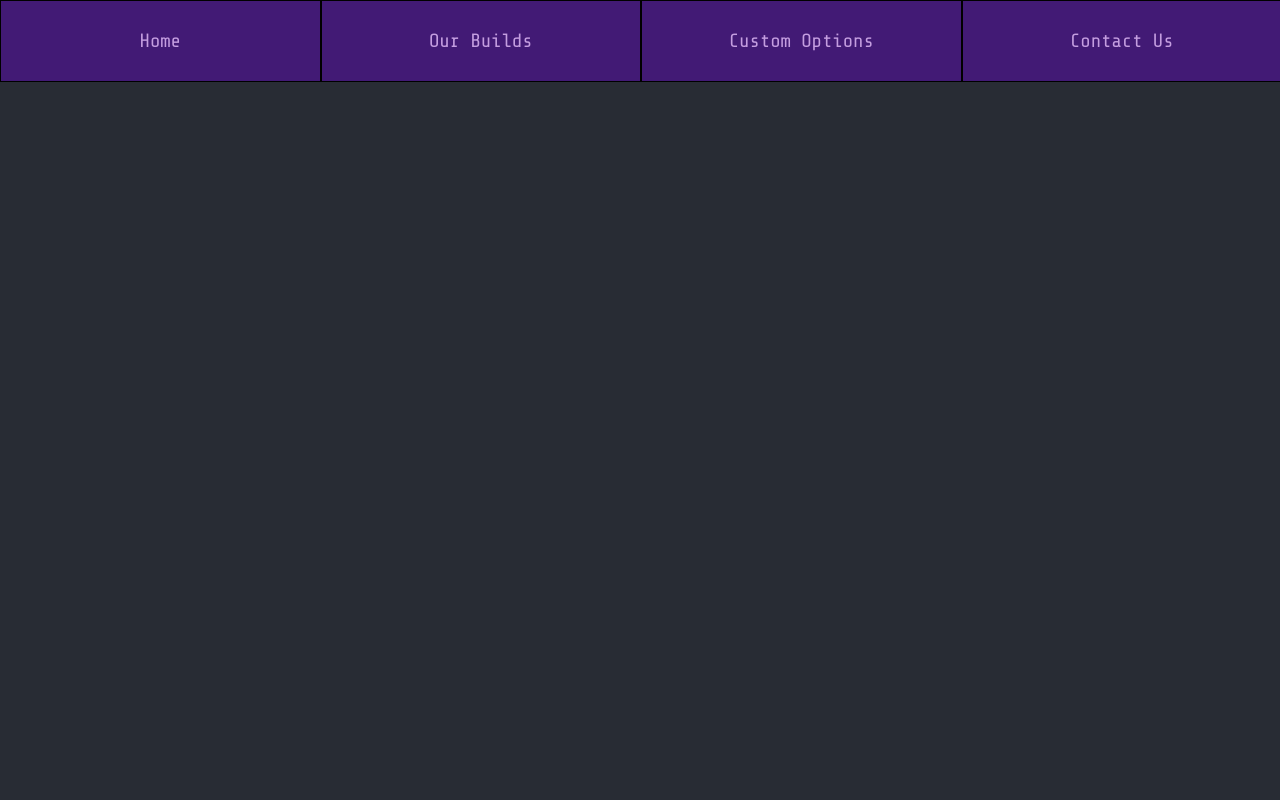
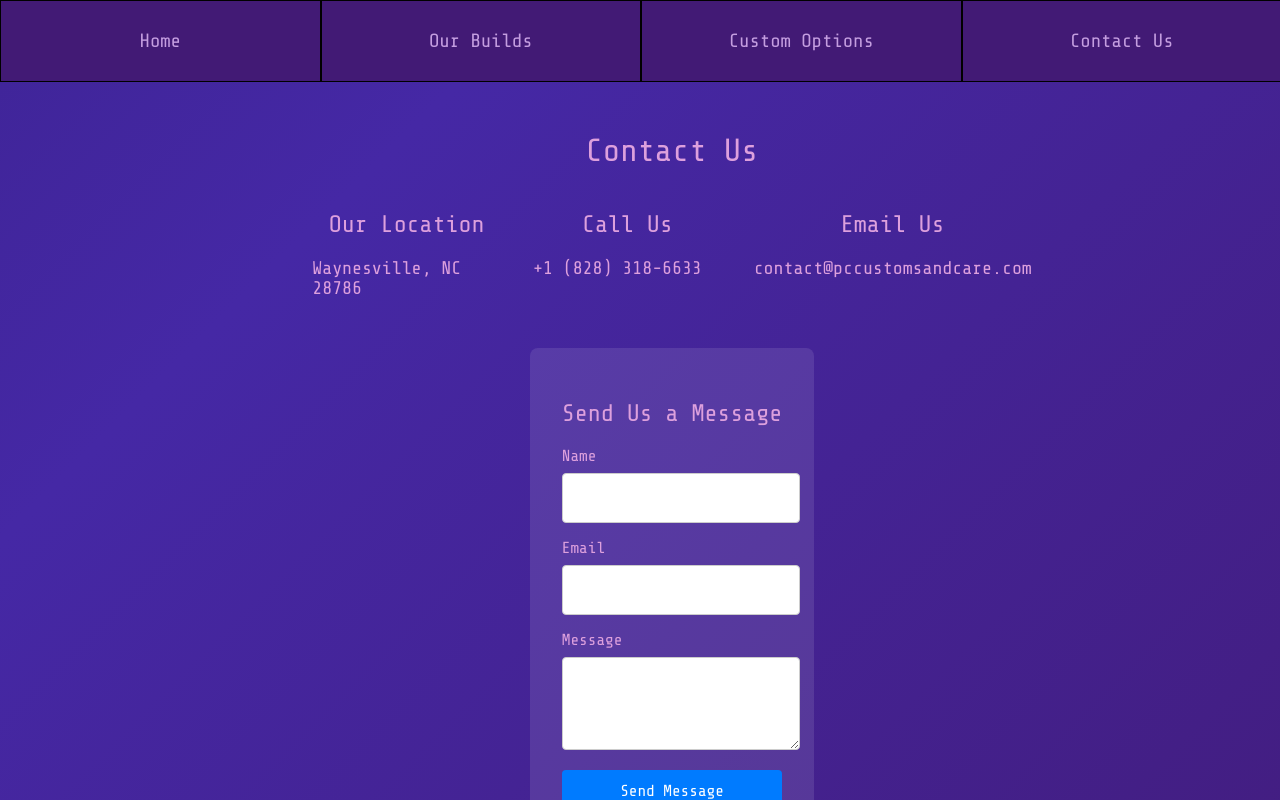
Before and after one commit to TuckTuckC/pc-customs---care, a React (Create React App) app: page /contact in a window 1280 px wide. Built offline with nearby package versions, Linux system fonts and the light colour scheme.

Commit message:
adds contact form

```diff
--- a/src/App.jsx
+++ b/src/App.jsx
@@ -2,6 +2,7 @@ import './App.css';
 import { BrowserRouter as Router, Routes, Route } from 'react-router-dom';
 import Navbar from './Components/Navbar/Navbar.jsx';
 import Home from './Components/Home/Home.jsx';
+import Contact from './Components/Contact/Contact.jsx';
 
 function App() {
   return (
@@ -9,6 +10,7 @@ function App() {
       <Navbar />
       <Routes>
         <Route path="/" element={<Home />} />
+        <Route path="/contact" element={<Contact />} />
       </Routes>
     </Router>
   );
--- /dev/null
+++ b/src/Components/Contact/Contact.css
@@ -0,0 +1,74 @@
+.Contact {
+    display: flex;
+    flex-direction: column;
+    align-items: center;
+    width: 100%;
+    max-width: 100%;
+    background-color: #4c4c4c;
+    padding: 2rem;
+
+    margin: 0;
+    background: linear-gradient(135deg, #2E1A71, #4528A5, #421A75);
+    background-size: 200% 200%;
+    animation: gradientAnimation 15s ease infinite;
+    color: #dda0dd;
+}
+
+  .Contact h1, .Contact h2 {
+    text-align: center;
+  }
+
+  .contact-info {
+    display: flex;
+    justify-content: space-around;
+    margin-bottom: 2rem;
+  }
+
+  .contact-info div {
+    flex: 1;
+    margin: 0 1rem;
+  }
+
+  .contact-form {
+    background: rgba(255, 255, 255, 0.1);
+    padding: 2rem;
+    border-radius: 8px;
+  }
+
+  .form-group {
+    margin-bottom: 1rem;
+  }
+
+  .form-group label {
+    display: block;
+    margin-bottom: 0.5rem;
+  }
+
+  .form-group input,
+  .form-group textarea {
+    width: 100%;
+    padding: 0.5rem;
+    border: 1px solid #ccc;
+    border-radius: 4px;
+  }
+
+  .form-group input {
+    height: 2rem;
+  }
+
+  button {
+    display: block;
+    width: 100%;
+    padding: 0.75rem;
+    background-color: #007bff;
+    border: none;
+    color: white;
+    font-size: 1rem;
+    border-radius: 4px;
+    cursor: pointer;
+    margin-top: 1rem;
+  }
+
+  button:hover {
+    background-color: #0056b3;
+  }
--- /dev/null
+++ b/src/Components/Contact/Contact.jsx
@@ -0,0 +1,44 @@
+import React from 'react'
+import './Contact.css';
+
+function Contact() {
+  return (
+    <div className='Contact'>
+      <h1>Contact Us</h1>
+      <div className='contact-info'>
+        <div className='address'>
+          <h2>Our Location</h2>
+          {/* <p>1234 Tech Street</p> */}
+          <p>Waynesville, NC 28786</p>
+        </div>
+        <div className='phone'>
+          <h2>Call Us</h2>
+          <p>+1 (828) 318-6633</p>
+        </div>
+        <div className='email'>
+          <h2>Email Us</h2>
+          <p>contact@pccustomsandcare.com</p>
+        </div>
+      </div>
+      <div className='contact-form'>
+        <h2>Send Us a Message</h2>
+        <form>
+          <div className='form-group'>
+            <label htmlFor='name'>Name</label>
+            <input type='text' id='name' name='name' required />
+          </div>
+          <div className='form-group'>
+            <label htmlFor='email'>Email</label>
+            <input type='email' id='email' name='email' required />
+          </div>
+          <div className='form-group'>
+            <label htmlFor='message'>Message</label>
+            <textarea id='message' name='message' rows='5' required></textarea>
+          </div>
+          <button type='submit'>Send Message</button>
+        </form>
+      </div>
+    </div>
+  );
+}
+export default Contact
--- a/src/Components/Home/Home.css
+++ b/src/Components/Home/Home.css
@@ -1,22 +1,13 @@
-.Home {
-    display: flex;
-    flex-direction: column;
-    width: 100%;
-    justify-content: center;
-    align-items: center;
-
-}
-
 strong {
     font-size: 1.2rem;
     font-weight: 600;
 }
 
-.hero {
+.Home {
     display: flex;
     flex-direction: column;
     align-items: center;
-    width: 100%;
+    max-width: 100%;
     background-color: #4c4c4c;
     padding: 2rem 5rem;
 
--- a/src/Components/Home/Home.jsx
+++ b/src/Components/Home/Home.jsx
@@ -4,8 +4,7 @@ import ActionPic from '../../images/action-picture.png';
 
 function Home() {
 	return (
-		<div className='Home'>
-			<div className='hero'>
+			<div className='Home'>
 				<div className="hookContainer">
 					<div className='hook'>
 						<img src={ActionPic} className='best-pc' />
@@ -42,7 +41,6 @@ function Home() {
 				<div>2 or 3 finished PCs</div>
 				<div>Why choose us?</div>
 			</div>
-		</div>
 	)
 }
 
--- a/src/Components/Navbar/Navbar.jsx
+++ b/src/Components/Navbar/Navbar.jsx
@@ -35,7 +35,7 @@ function Navbar() {
         <div></div>
         <Link to="/">Custom Options</Link>
         <div></div>
-        <Link to="/">Contact Us</Link>
+        <Link to="/contact">Contact Us</Link>
     </div>
   )
 }
```
